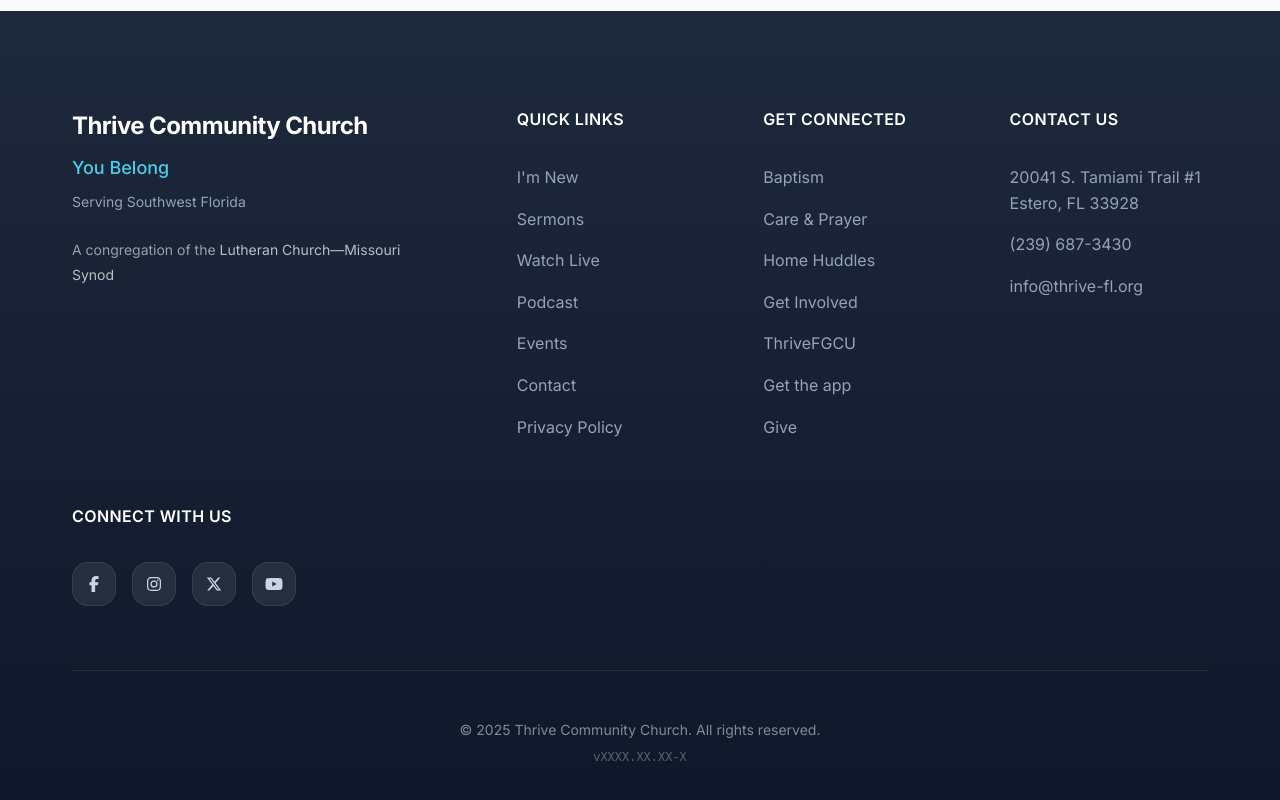
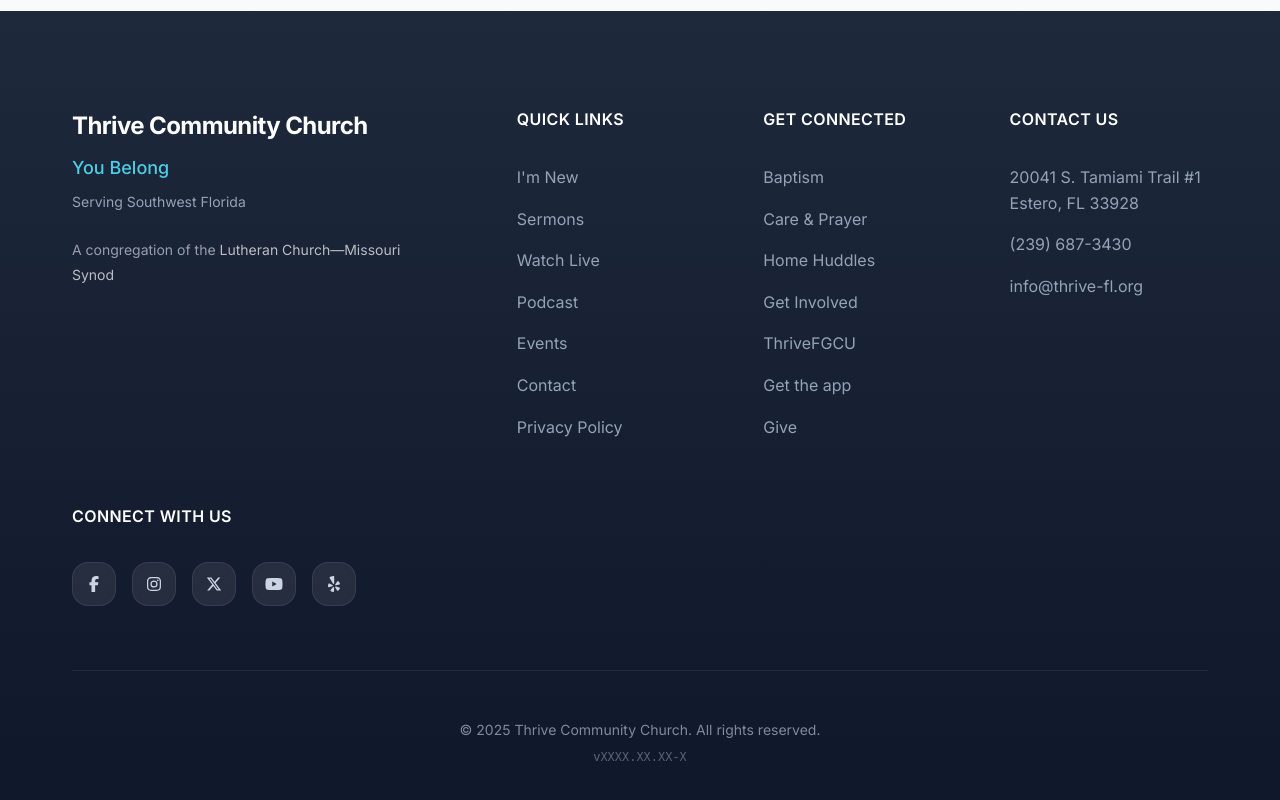
Before and after one commit to ThriveCommunityChurch/Thrive-FL.org, a Next.js app: page / in a window 1280 px wide. Shown: the part 4183-4983 px from the top of the page. Built offline with nearby package versions, Linux system fonts and the light colour scheme; no server answers.

Commit message:
Adds Yelp icon to footer social links
Adds the Yelp icon to the footer's social media links,
allowing users to easily access the Thrive Community Church's
Yelp page from the website.

```diff
--- a/app/components/Footer.tsx
+++ b/app/components/Footer.tsx
@@ -2,7 +2,7 @@
 
 import Link from "next/link";
 import { FontAwesomeIcon } from "@fortawesome/react-fontawesome";
-import { faFacebookF, faInstagram, faXTwitter, faYoutube } from "@fortawesome/free-brands-svg-icons";
+import { faFacebookF, faInstagram, faXTwitter, faYelp, faYoutube } from "@fortawesome/free-brands-svg-icons";
 
 export default function Footer() {
   return (
@@ -62,6 +62,9 @@
               <a href="https://www.youtube.com/channel/UC47Nme86YGrVy1lY15rF3ig" target="_blank" rel="noopener noreferrer" aria-label="YouTube">
                 <FontAwesomeIcon icon={faYoutube} />
               </a>
+              <a href="https://www.yelp.com/biz/thrive-community-church-estero" target="_blank" rel="noopener noreferrer" aria-label="Yelp">
+                <FontAwesomeIcon icon={faYelp} />
+              </a>
             </div>
           </div>
         </div>
--- a/app/lib/fontawesome.ts
+++ b/app/lib/fontawesome.ts
@@ -81,6 +81,7 @@
   faFacebookF,
   faInstagram,
   faXTwitter,
+  faYelp,
   faYoutube,
 } from '@fortawesome/free-brands-svg-icons';
 
@@ -162,6 +163,7 @@
   faFacebookF,
   faInstagram,
   faXTwitter,
+  faYelp,
   faYoutube,
   // Regular
   faCalendarRegular,
```
